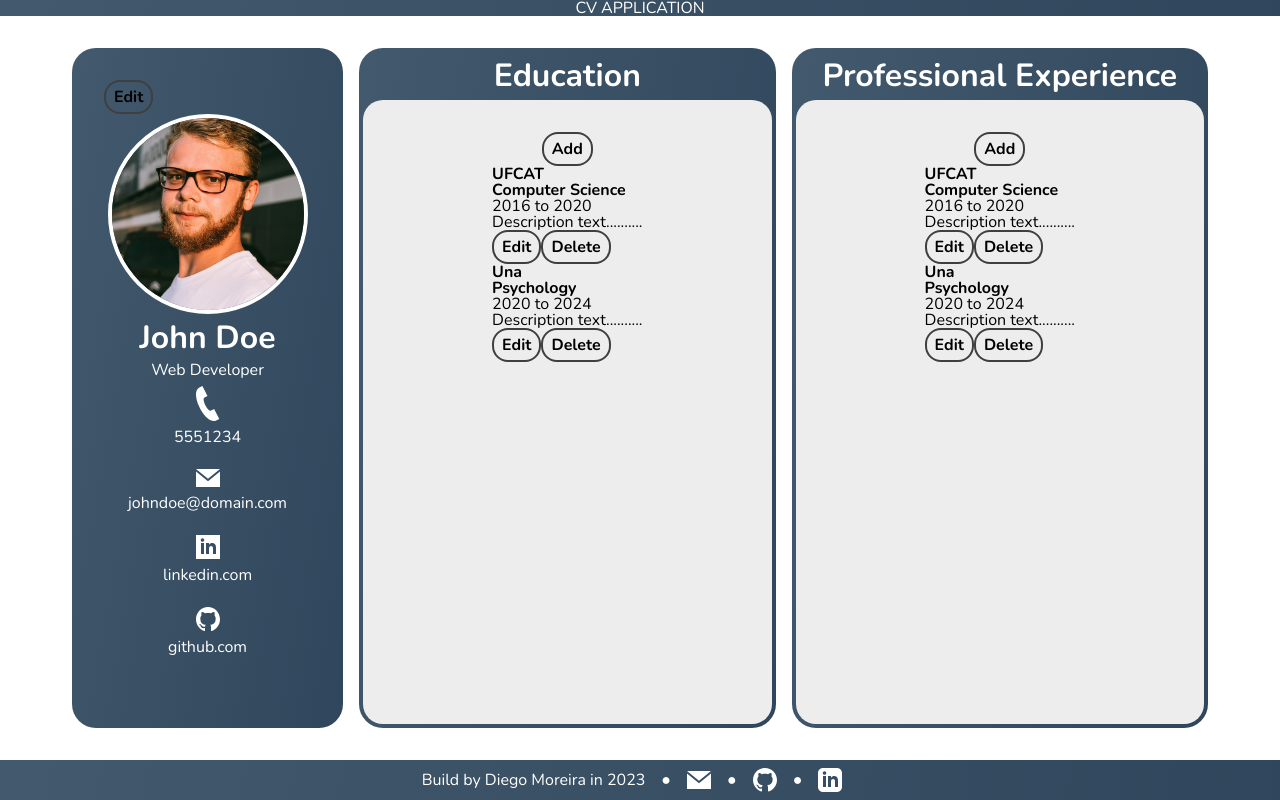
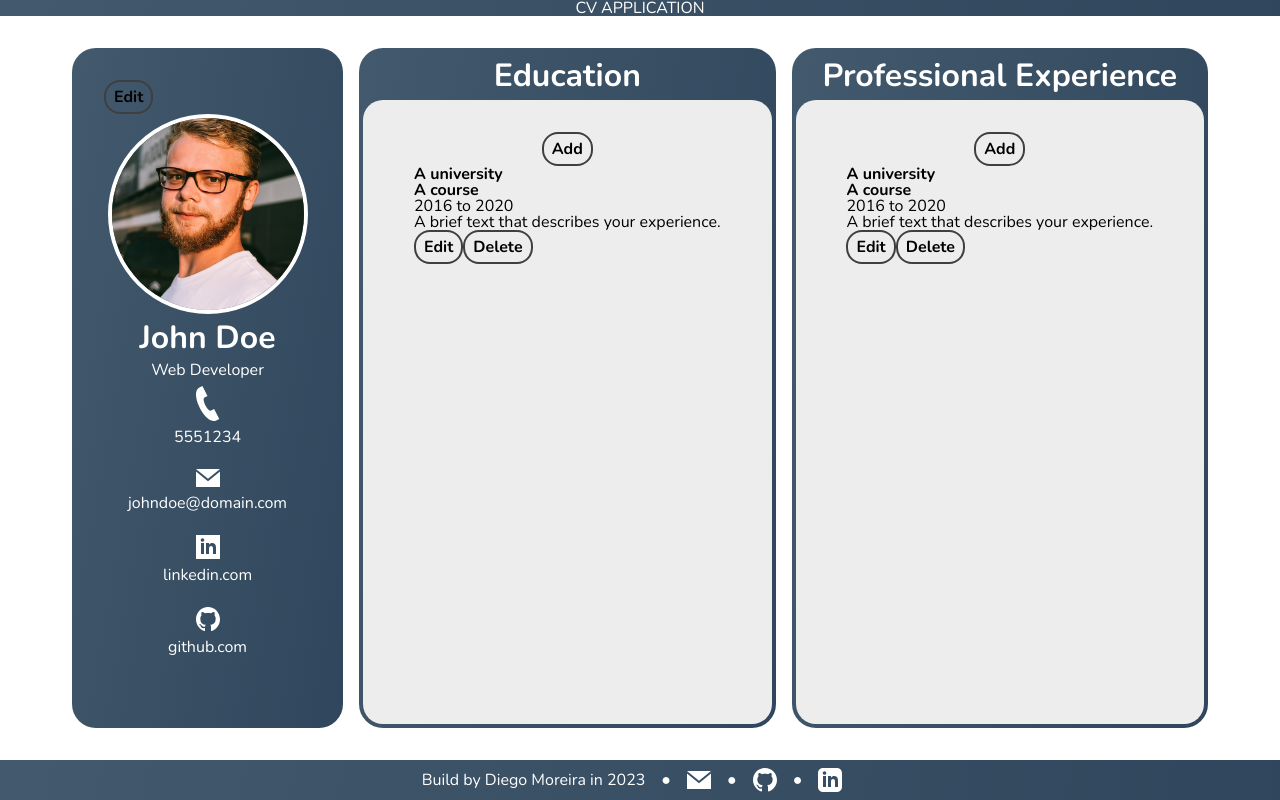
Before and after one commit to Diego-Moreira8/odin-cv-project, a React (Create React App) app: page / in a window 1280 px wide. Built offline with nearby package versions, Linux system fonts and the light colour scheme.

Commit message:
Add experience working

```diff
--- a/src/components/ExperienceItem.jsx
+++ b/src/components/ExperienceItem.jsx
@@ -25,7 +25,7 @@ class ExperienceItem extends Component {
       <ExperienceItemForm
         experienceInfo={experienceInfo}
         updateExperience={updateExperience}
-        toggleEditing={this.toggleEditing}
+        cancelBtnAction={this.toggleEditing}
       />
     ) : (
       <ExperienceItemDisplay
--- a/src/components/ExperienceItemForm.jsx
+++ b/src/components/ExperienceItemForm.jsx
@@ -1,10 +1,26 @@
 import React, { Component } from "react";
+import { v4 as uuid } from "uuid";
 
 class ExperienceItemForm extends Component {
   constructor(props) {
     super(props);
+
+    this.isAddingNewExperience = !this.props.hasOwnProperty("experienceInfo");
+    this.emptyExperienceInfo = {
+      id: uuid(),
+      location: "",
+      area: "",
+      yearFrom: 0,
+      yearTo: 0,
+      description: "",
+    };
+
+    /* If props has no objects,
+    this form will be used to add a new item. */
     this.state = {
-      expInfoCopy: { ...this.props.experienceInfo },
+      expInfoCopy: this.isAddingNewExperience
+        ? { ...this.emptyExperienceInfo }
+        : { ...this.props.experienceInfo },
     };
 
     this.handleSubmit = this.handleSubmit.bind(this);
@@ -13,8 +29,14 @@ class ExperienceItemForm extends Component {
 
   handleSubmit(e) {
     e.preventDefault();
-    this.props.updateExperience(this.state.expInfoCopy);
-    this.props.toggleEditing();
+
+    if (this.isAddingNewExperience) {
+      this.props.addExperience(this.state.expInfoCopy);
+    } else {
+      this.props.updateExperience(this.state.expInfoCopy);
+    }
+
+    this.props.cancelBtnAction();
   }
 
   handleChanges(e) {
@@ -84,7 +106,7 @@ class ExperienceItemForm extends Component {
             onChange={this.handleChanges}
           />
         </div>
-        <button type="button" onClick={this.props.toggleEditing}>
+        <button type="button" onClick={this.props.cancelBtnAction}>
           Cancel
         </button>
         <button type="submit">Save</button>
--- a/src/components/ExperienceSection.jsx
+++ b/src/components/ExperienceSection.jsx
@@ -1,6 +1,7 @@
 import React, { Component } from "react";
 import { v4 as uuid } from "uuid";
 import ExperienceItem from "./ExperienceItem";
+import ExperienceItemForm from "./ExperienceItemForm";
 import "../styles/ExperienceSection.css";
 
 export default class ExperienceSection extends Component {
@@ -8,34 +9,37 @@ export default class ExperienceSection extends Component {
     super(props);
 
     this.state = {
+      isAddingNewExp: false,
       experienceList: [
         {
           id: uuid(),
-          location: "UFCAT",
-          area: "Computer Science",
+          location: "A university",
+          area: "A course",
           yearFrom: 2016,
           yearTo: 2020,
-          description: "Description text..........",
-        },
-        {
-          id: uuid(),
-          location: "Una",
-          area: "Psychology",
-          yearFrom: 2020,
-          yearTo: 2024,
-          description: "Description text..........",
+          description: "A brief text that describes your experience.",
         },
       ],
     };
 
     this.addExperience = this.addExperience.bind(this);
+    this.toggleIsAddingNewExp = this.toggleIsAddingNewExp.bind(this);
     this.updateExperience = this.updateExperience.bind(this);
     this.deleteExperience = this.deleteExperience.bind(this);
   }
 
   addExperience(newExperience) {
-    // TODO
-    console.log(newExperience);
+    this.setState((prevState) => ({
+      ...prevState,
+      experienceList: [...prevState.experienceList, newExperience],
+    }));
+  }
+
+  toggleIsAddingNewExp() {
+    this.setState((prevState) => ({
+      ...prevState,
+      isAddingNewExp: !prevState.isAddingNewExp,
+    }));
   }
 
   updateExperience(newExperience) {
@@ -68,9 +72,24 @@ export default class ExperienceSection extends Component {
         </h2>
 
         <div className="experience-section-box">
-          <button type="button" className="add-experience-button">
-            Add
-          </button>
+          {this.state.isAddingNewExp ? (
+            <>
+              <h3>New item:</h3>
+              <ExperienceItemForm
+                addExperience={this.addExperience}
+                updateExperience={this.updateExperience}
+                cancelBtnAction={this.toggleIsAddingNewExp}
+              />
+            </>
+          ) : (
+            <button
+              type="button"
+              className="add-experience-button"
+              onClick={this.toggleIsAddingNewExp}
+            >
+              Add
+            </button>
+          )}
 
           <ul className="history-list">
             {this.state.experienceList.map((experience) => (
```
